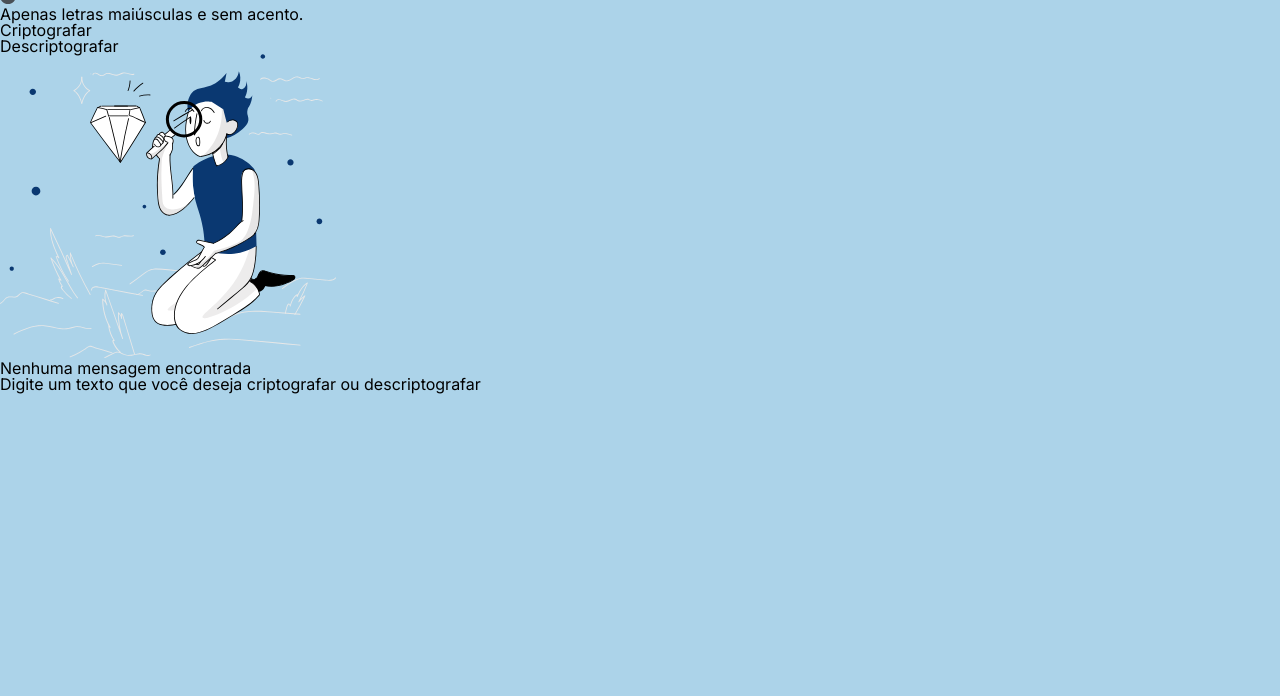
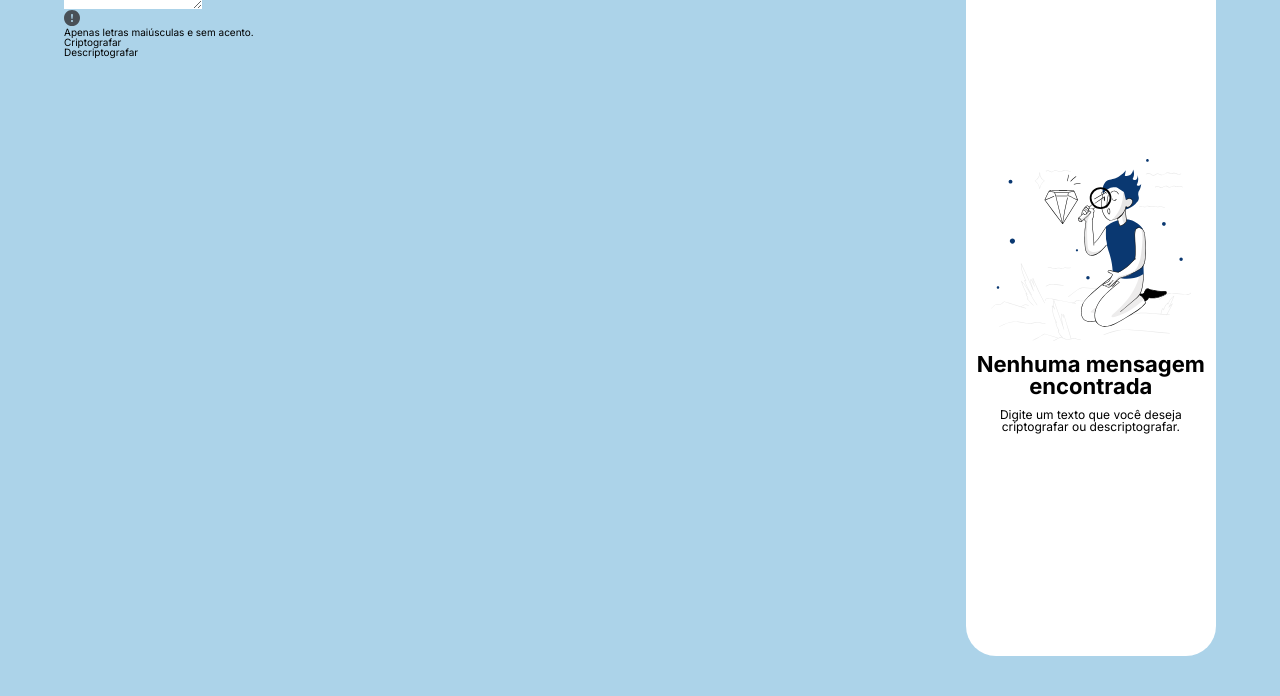
Before and after one commit to lucas-dos-santos-gomes/decodificador-alura, a plain HTML site: page index.html in a window 1280 px wide. Shown: the part 104-800 px from the top of the page. Drawn offline with Linux system fonts and the light colour scheme.

Commit message:
Avançando no CSS e usando flex

```diff
--- a/index.html
+++ b/index.html
@@ -13,7 +13,7 @@
 
     <body>
         <main>
-            <h1>
+            <h1 class="logo-alura">
                 <a href="./index.html">
                     <img src="./src/img/logo-alura.svg" alt="Logo da Alura">
                 </a>
@@ -32,10 +32,12 @@
             </ul>
         </main>
 
-        <section>
-            <img src="./src/img/mensagem-nao-encontrada.svg" alt="Procurando algo...">
-            <h2>Nenhuma mensagem encontrada</h2>
-            <p>Digite um texto que você deseja criptografar ou descriptografar</p>
+        <section class="display-texto">
+            <div class="container">
+                <img class="img-procurando" src="./src/img/mensagem-nao-encontrada.svg" alt="Procurando algo...">
+                <h2>Nenhuma mensagem encontrada</h2>
+                <p>Digite um texto que você deseja criptografar ou descriptografar.</p>
+            </div>
         </section>
     </body>
 </html>
--- a/src/css/reset.css
+++ b/src/css/reset.css
@@ -23,7 +23,11 @@ article, aside, canvas, details, embed,
 figure, figcaption, footer, header, hgroup,
 menu, nav, output, ruby, section, summary,
 time, mark, audio, video {
-
+	margin: 0;
+	padding: 0;
+	border: 0;
+	font-size:100%;
+	vertical-align: baseline;
 }
 */
 
--- a/src/css/style.css
+++ b/src/css/style.css
@@ -5,6 +5,58 @@
 }
 
 html {
-    font-size: 62,5%;
+    font-size: 10px;
     background-color: #acd3e9;
 }
+
+main {
+    width: 100%;
+}
+
+body {
+    display: flex;
+    flex-direction: row;
+
+    width: 100vw;
+    height: 100vh;
+    padding: 5vh 5vw;
+    box-sizing: border-box;
+}
+
+
+/* SECTION: DISPLAY DO TEXTO */
+
+.display-texto {
+    width: 320px;
+}
+
+.display-texto .container {
+    display: flex;
+    flex-direction: column;
+    justify-content: center;
+    align-items: center;
+
+    background-color: #FFF;
+    width: 100%;
+    height: 100%;
+    border-radius: 30px;
+}
+
+.display-texto .container .img-procurando {
+    width: 80%;
+}
+
+.display-texto h2 {
+    font-size: 2.2rem;
+    font-weight: bold;
+    text-align: center;
+
+    margin: 1.2rem 0;
+}
+
+.display-texto .container p {
+    display: inline-block;
+    text-align: center;
+    font-size: 1.2rem;
+    padding: 0 5%;
+}
```
